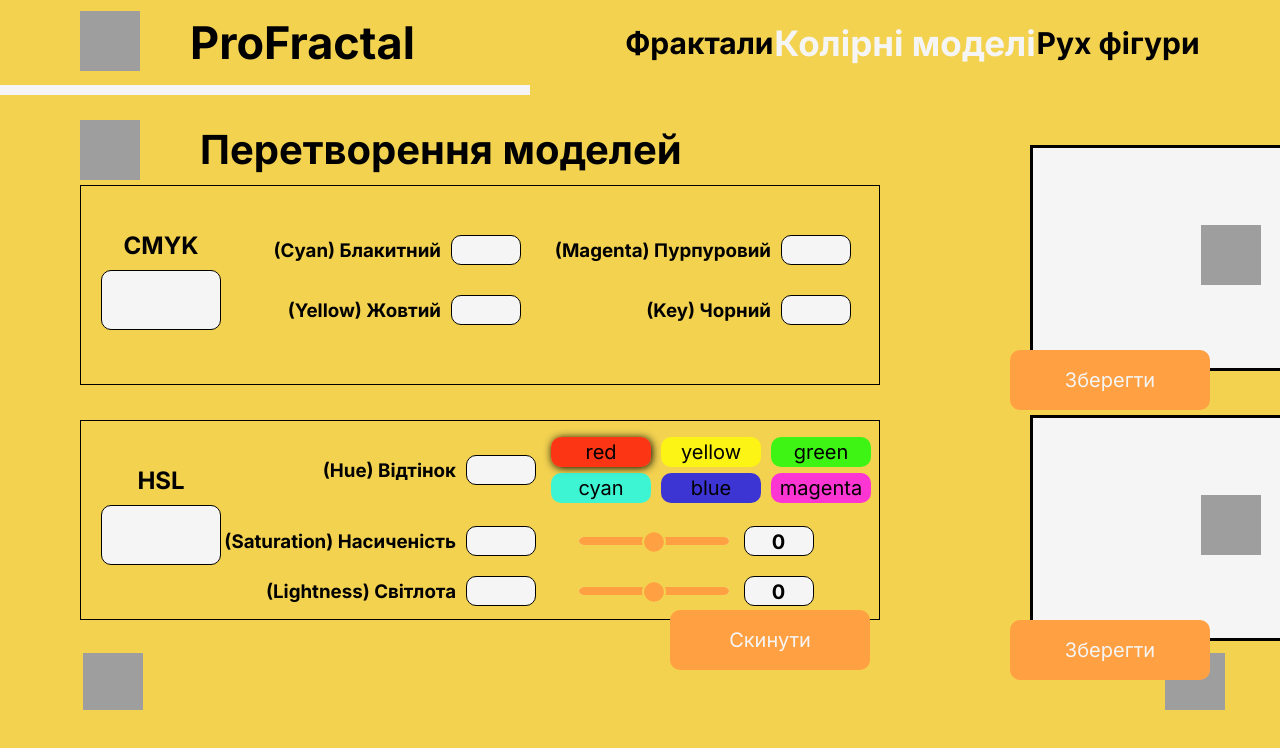
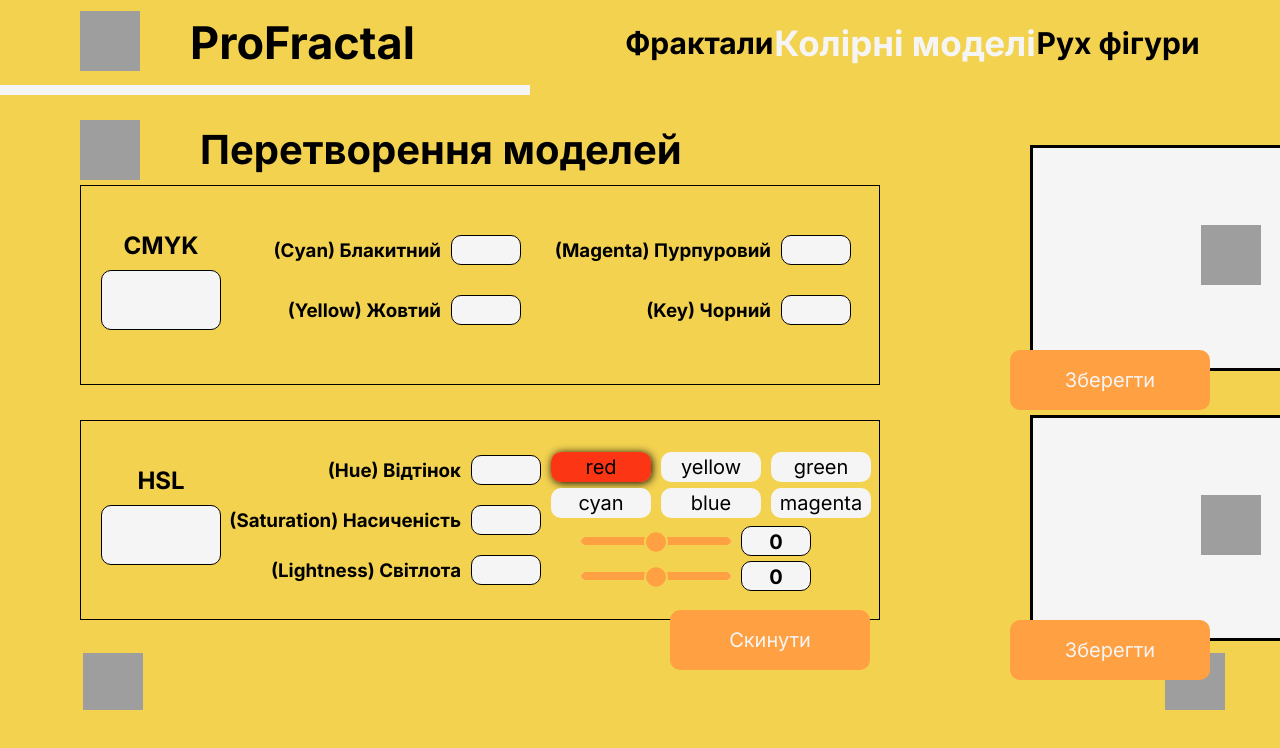
Before and after one commit to luchykYana/computer_graphics, a React (Create React App) app: page /content/color-models/practice in a window 1280 px wide. Shown: the top 748 px of the page. Built offline with nearby package versions, Linux system fonts and the light colour scheme; grey boxes are pictures that could not be loaded.

Commit message:
design improvements

```diff
--- a/src/pages/ColorPracticePage/ColorPracticePage.js
+++ b/src/pages/ColorPracticePage/ColorPracticePage.js
@@ -359,12 +359,25 @@ const ColorPracticePage = () => {
                                 <div className={`${css.mbMain}`}><h2>HSL</h2></div>
                                 <div className={`${css.pixelInfo2}`} id={'HSL'}></div>
                             </div>
+
                             <div className={`${css.flex} ${css.letterGroupGap}`}>
 
                                 <div className={`${css.flex} ${css.letterGap} ${css.hslWidthLetter}`}>
                                     <h3>(Hue) Відтінок</h3>
                                     <div className={`${css.pixelInfo}`} id={'H'}></div>
+                                </div>
+                                <div className={`${css.flex} ${css.letterGap} ${css.hslWidthLetter}`}>
+                                    <h3>(Saturation) Насиченість</h3>
+                                    <div className={`${css.pixelInfo}`} id={'S'}></div>
+                                </div>
+                                <div className={`${css.flex} ${css.letterGap} ${css.hslWidthLetter}`}>
+                                    <h3>(Lightness) Світлота</h3>
+                                    <div className={`${css.pixelInfo}`} id={'L'}></div>
+                                </div>
 
+                            </div>
+
+                            <div className={css.inputContainer}>
                                 <div className={`${css.radioButtonContainer}`}>
                                     <div className={`${css.flex}`}>
                                         <div className={`${css.radioItem} ${css.red}`}>
@@ -418,11 +431,6 @@ const ColorPracticePage = () => {
                                     </div>
                                 </div>
 
-                                </div>
-                                <div className={`${css.flex} ${css.letterGap} ${css.hslWidthLetter}`}>
-                                    <h3>(Saturation) Насиченість</h3>
-                                    <div className={`${css.pixelInfo}`} id={'S'}></div>
-
                                 <div className={`${css.flex} ${css.radioButtonContainer}`}>
                                     <input onChange={onSaturationChange} id={'saturation'} type="range"
                                            name='saturation' defaultValue={0}
@@ -431,11 +439,6 @@ const ColorPracticePage = () => {
                                            id={'saturationValue'} disabled/>
                                 </div>
 
-                                </div>
-                                <div className={`${css.flex} ${css.letterGap} ${css.hslWidthLetter}`}>
-                                    <h3>(Lightness) Світлота</h3>
-                                    <div className={`${css.pixelInfo}`} id={'L'}></div>
-
                                 <div className={`${css.flex} ${css.radioButtonContainer}`}>
                                     <input onChange={onLightnessChange} id={'lightness'} type="range"
                                            name='lightness' defaultValue={0}
@@ -443,13 +446,9 @@ const ColorPracticePage = () => {
                                     <input className={`${css.pixelInfo}`} defaultValue={0} type="text"
                                            id={'lightnessValue'} disabled/>
                                 </div>
-
                             </div>
 
                         </div>
-
-                        </div>
-
                         <button className={`${css.button} ${css.positionRight}`} onClick={resetValues}>Скинути</button>
                     </div>
                 </div>
--- a/src/pages/ColorPracticePage/ColorPractisePage.module.css
+++ b/src/pages/ColorPracticePage/ColorPractisePage.module.css
@@ -132,7 +132,7 @@ input[type=file] {
 }
 
 .hslWidthLetter {
-    width: 625px;
+    width: 320px;
     justify-content: flex-end;
     gap: 10px;
 }
@@ -206,7 +206,7 @@ input[type=range]::-moz-range-thumb {
 .radioButtonContainer {
     width: 300px;
     justify-content: center;
-    grid-column-gap: 5px;
+    margin: 5px auto;
 }
 
 .pipette {
@@ -249,7 +249,7 @@ input[type=range]::-moz-range-thumb {
     display: flex;
     height: 30px;
     width: 100px;
-    /*background-color: var(--dark-blue);*/
+    background-color: var(--white);
     margin: 3px 5px;
     /*color: #202124;*/
     align-items: center;
@@ -281,21 +281,24 @@ label > input + div{ /* DIV STYLES */
     box-shadow: 1px 1px 8px black;
 }
 
-.red {
+.red.radioItem:has(input:checked){
     background-color: rgba(255, 0, 0, 0.75);
 }
-.yellow {
+.yellow.radioItem:has(input:checked) {
     background-color: rgba(255, 255, 0, 0.75);
 }
-.green {
+.green.radioItem:has(input:checked) {
     background-color: rgba(0, 255, 0, 0.75);
 }
-.cyan {
+.cyan.radioItem:has(input:checked) {
     background-color: rgba(0, 255, 255, 0.75);
 }
-.blue {
+.blue.radioItem:has(input:checked) {
     background-color: rgba(0, 0, 255, 0.75);
 }
-.magenta {
+.magenta.radioItem:has(input:checked) {
     background-color: rgba(255, 0, 255, 0.75);
 }
+.inputContainer {
+    margin: 5px;
+}
```
Lines whose indentation alone changed are shown as unchanged.
